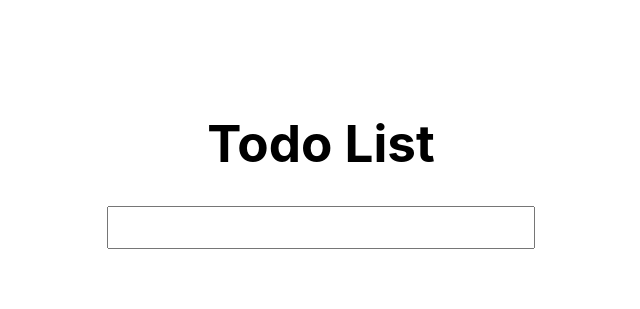
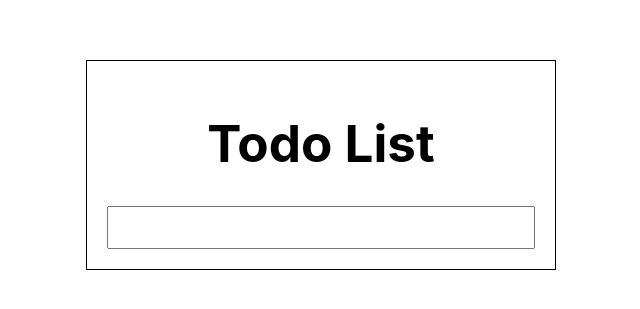
Before and after one commit to jatempa/todo-app, a Vue app: page / in a window 1280 px wide. Shown: the part 235-544 px from the top of the page, without its empty margins (319-959 px from the left). Built offline with nearby package versions, Linux system fonts and the light colour scheme.

Commit message:
Create Card component

```diff
--- a/src/App.vue
+++ b/src/App.vue
@@ -1,9 +1,30 @@
-<script setup>
+<script>
+import Card from './components/Card.vue';
 import Header from './components/Header.vue';
 import Input from './components/Input.vue';
+
+export default {
+  components: {
+    Card,
+    Header,
+    Input,
+  },
+  data() {
+    return {
+      message: 'x',
+    };
+  },
+  methods: {
+    handleUpdate(item) {
+      console.log(item);
+    },
+  },
+};
 </script>
 
 <template>
-  <Header title="Todo List" />
-  <Input />
+  <Card>
+    <Header title="Todo List" />
+    <Input v-model="message" @onChangeInput="handleUpdate" />
+  </Card>
 </template>
--- /dev/null
+++ b/src/components/Card.vue
@@ -0,0 +1,12 @@
+<template>
+  <div class="card">
+    <slot></slot>
+  </div>
+</template>
+
+<style scoped>
+.card {
+  border: 1px solid black;
+  padding: 20px;
+}
+</style>
```
